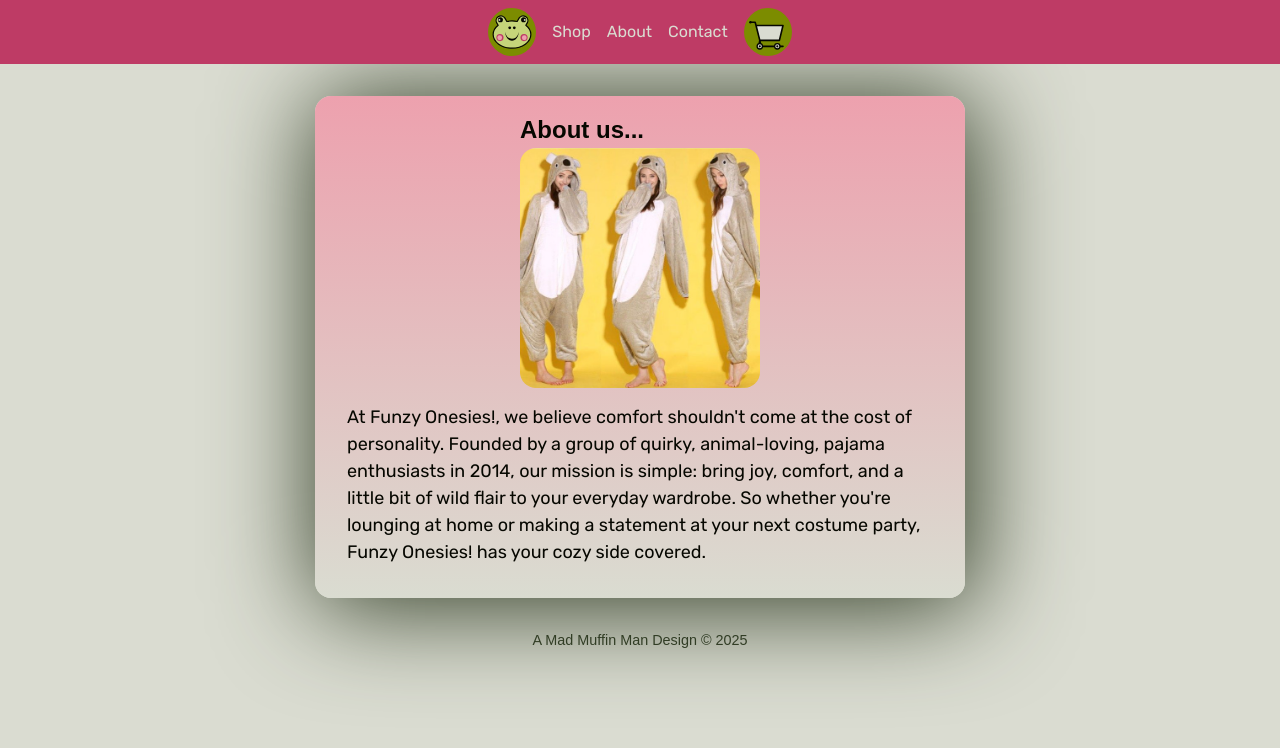
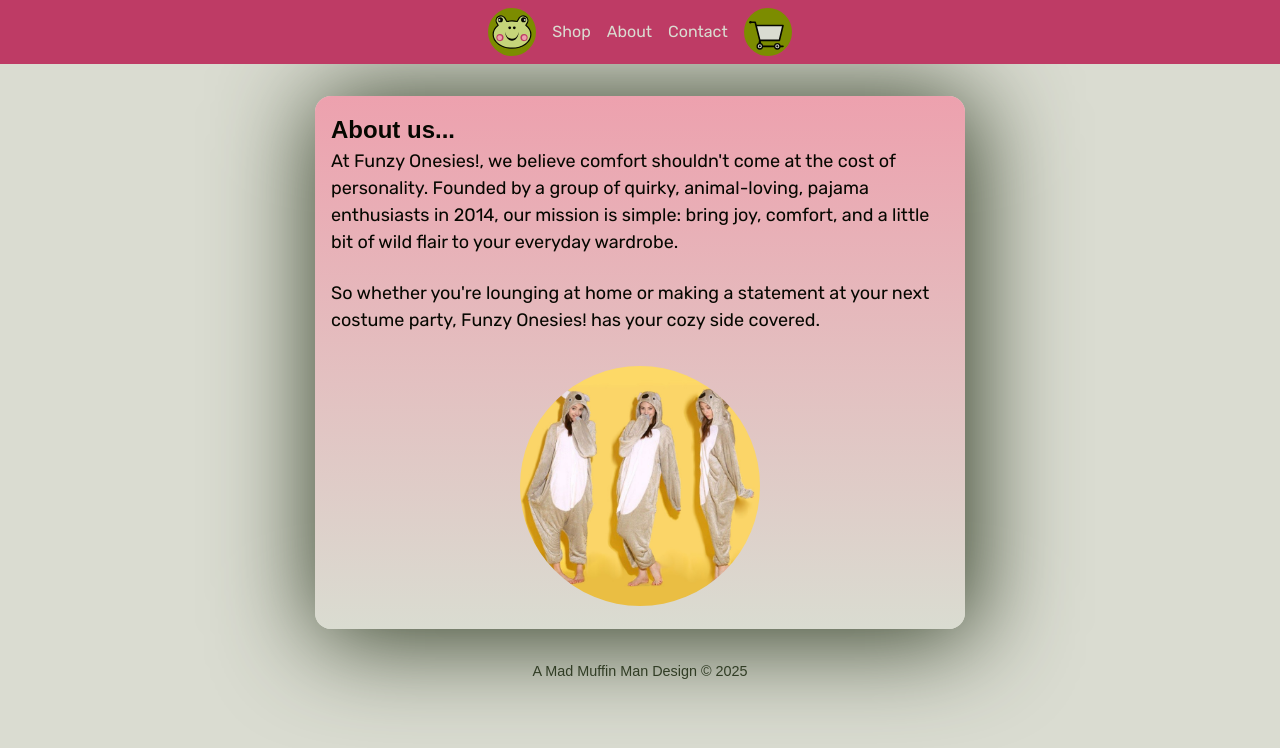
Before and after one commit to ariesGitterHub/odin-shopping-cart, a React (Vite) app: page /about in a window 1280 px wide. Shown: the top 748 px of the page. Built offline with nearby package versions, Linux system fonts and the light colour scheme; a web font is replaced by a local one.

Commit message:
tweaks: to about and contact page css modules

```diff
--- a/src/pages/About.jsx
+++ b/src/pages/About.jsx
@@ -4,21 +4,26 @@ import styles from "../styles/About.module.css";
 export default function About() {
   return (
     <div className={styles.mainContainer}>
-      <div className={styles.titleContainer}>
+      <div className={styles.titleTextContainer}>
         <h1>About us...</h1>
-        <img
-          src={imgAbout}
-          alt="Same woman wearing a koala onesie shown from different angles."
-        />
-      </div>
-      <div className={styles.textContainer}>
         <p>
           At Funzy Onesies!, we believe comfort shouldn't come at the cost of
           personality. Founded by a group of quirky, animal-loving, pajama
           enthusiasts in 2014, our mission is simple: bring joy, comfort, and a
-          little bit of wild flair to your everyday wardrobe. So whether you're lounging at home or making a statement at your next costume party, Funzy Onesies! has your cozy side covered.
+          little bit of wild flair to your everyday wardrobe.
         </p>
+        <br />
+        <p>
+          {" "}
+          So whether you're lounging at home or making a statement at your next
+          costume party, Funzy Onesies! has your cozy side covered.
+        </p>
+
       </div>
+      <div className={styles.imageContainer}>        <img
+          src={imgAbout}
+          alt="Same woman wearing a koala onesie shown from different angles."
+        /></div>
     </div>
   );
 }
--- a/src/pages/Contact.jsx
+++ b/src/pages/Contact.jsx
@@ -14,15 +14,13 @@ export default function Contact() {
       <div className={styles.textContainer}>
         <p>
           Got questions, compliments, or photos of you living your best
-          animal-onesie life? We'd love to hear from you! We're here to help.
+          animal-onesie life? We'd love to hear from you! <span className={styles.italic}>We're here to help, because life's too short for boring pajamas.</span>
         </p>
         <br />
         <h2>Email</h2>
         <p className={styles.bold}>support@funzy-onesies.com</p>
         <p>
-          We typically respond within 24 hours, Monday through Friday. Weekend
-          emails may be answered while wearing a sloth onesie—so please be
-          patient.
+          We typically respond within 24 hours, Monday through Friday. Weekend emails may be answered while wearing a sloth onesie, so please be patient.
         </p>
         <br />
         <h2>Phone</h2>
@@ -34,11 +32,6 @@ export default function Contact() {
         <br />
         <h2>Social Media</h2>
         <p className={styles.bold}>Instagram: @fun_onesies</p>
-        <br />
-        <p>
-          So don't be shy, reach out anytime! Life's too short for boring
-          pajamas.
-        </p>
       </div>
     </div>
   );
--- a/src/styles/About.module.css
+++ b/src/styles/About.module.css
@@ -6,48 +6,56 @@
   flex-wrap: wrap;
   align-items: center;
   justify-content: center;
+  /* gap: 1rem; */
   background: linear-gradient(0deg, var(--frog-white), var(--rose-lt));
   border-radius: 1rem;
   box-shadow: 5px 5px 100px 5px var(--frog-dk);
-  padding: 1rem;
-  text-align: left;
+  /* padding: 1rem; */
+  /* text-align: left; */
 }
 
-.titleContainer {
+.titleTextContainer {
+  height: fit-content;
+  width: fit-content;
   display: flex;
   flex-direction: column;
   align-items: start;
   justify-content: start;
+  margin: 1rem;
 }
 
-.titleContainer h1 {
+.titleTextContainer h1 {
   color: var(--frog-black);
   font-family: var(--font-title);
   font-size: 1.5rem;
 }
 
-.titleContainer img {
-  height: 15rem;
-  width: 15rem;
-  border-radius: 1rem;
-  /* box-shadow: 5px 5px 100px 5px var(--frog-white); */
-  /* margin-bottom: 1rem; */
-  object-fit: cover;
-}
-
-.textContainer {
-  height: fit-content;
-  width: fit-content;
-  display: flex;
-  flex-direction: column;
-    align-items: center;
-  justify-content: center;
-  padding: 1rem;
-}
-
-.textContainer p {
+.titleTextContainer p {
 color: var(--frog-black);
   font-family: var(--font-text);
   font-size: 1.125rem;
   text-align: left;
 }
+
+.imageContainer {
+  height: fit-content;
+  width: fit-content;
+
+  /* display: flex;
+  flex-direction: column;
+    align-items: center;
+  justify-content: center;
+  flex-wrap: wrap; */
+  /* padding: 1rem; */
+  margin: 1rem;
+}
+
+.imageContainer img {
+  height: 15rem;
+  width: 15rem;
+  /* border-radius: 1rem; */
+  /* box-shadow: 5px 5px 100px 5px var(--frog-white); */
+  /* margin-bottom: 1rem; */
+    border-radius: 50%;
+    object-fit: contain;
+}
--- a/src/styles/Contact.module.css
+++ b/src/styles/Contact.module.css
@@ -10,7 +10,7 @@
   border-radius: 1rem;
   box-shadow: 5px 5px 100px 5px var(--frog-dk);
   padding: 1rem;
-  text-align: left;
+  /* text-align: left; */
 }
 
 .titleContainer {
@@ -48,6 +48,7 @@
 
 .textContainer h2 {
 color: var(--frog-black);
+font-family: var(--font-title);
   font-size: 1.125rem;
   text-align: left;
   text-transform: uppercase;
@@ -62,3 +63,7 @@ color: var(--frog-black);
 .bold {
     font-weight: 800;
 }
+
+.italic {
+  font-style: italic;
+}
```
Also changed, not shown: src/assets/imgAbout.JPG.
